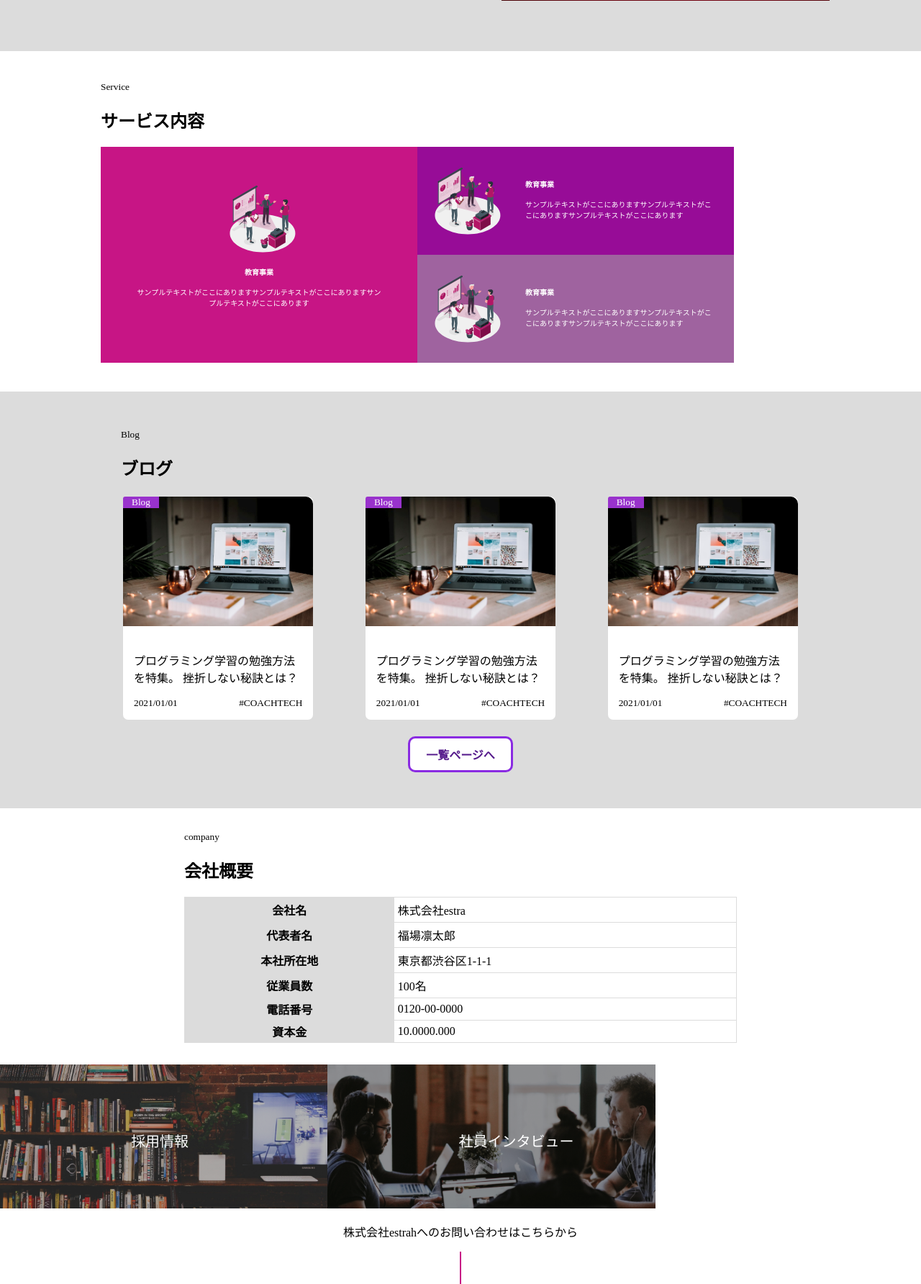
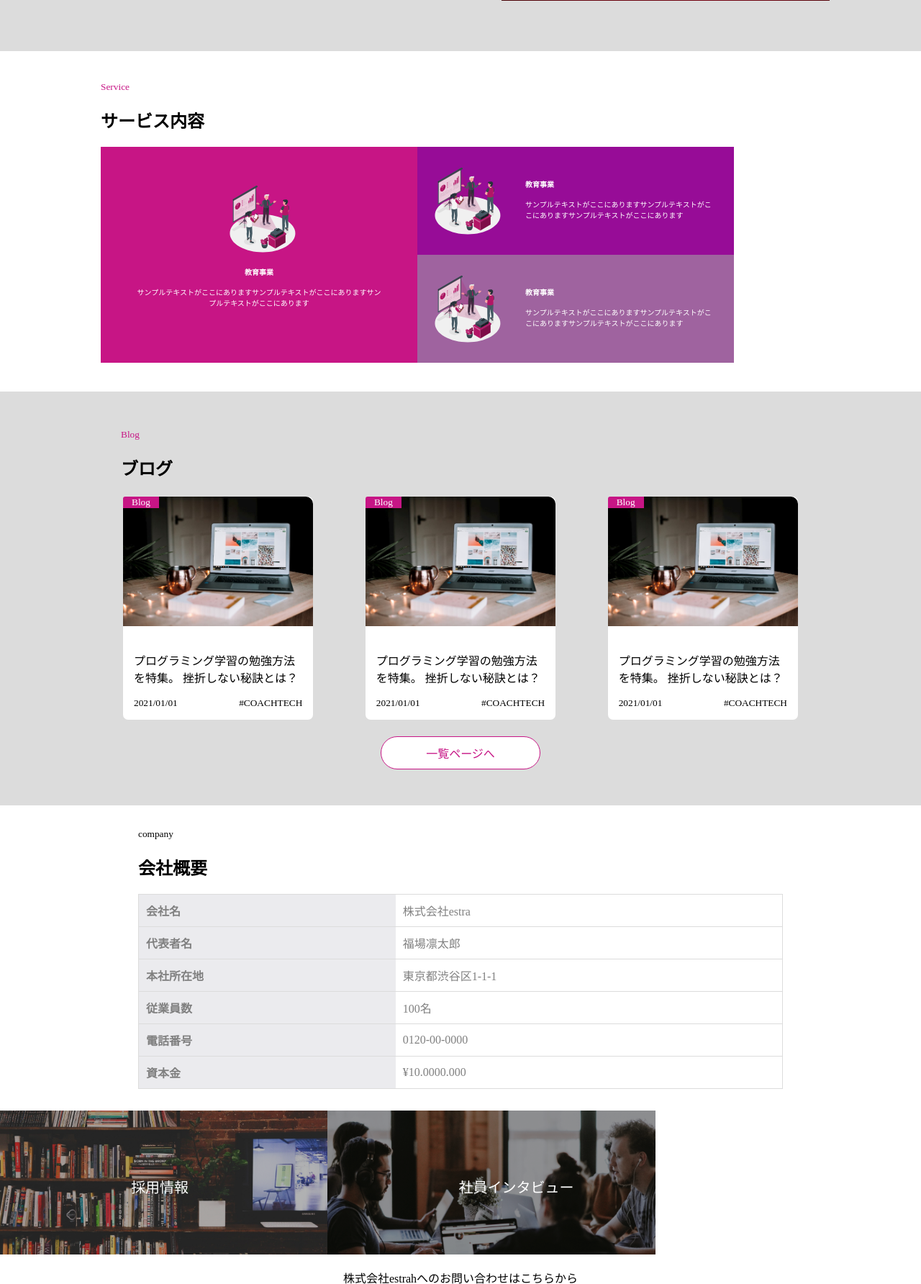
Before and after one commit to ka-yuya-ponta/longpage, a PHP site: page / in a window 1280 px wide. Shown: the part 1624-3408 px from the top of the page at 72% size. Run offline with PHP 8.4, Linux system fonts and the light colour scheme.

Commit message:
nine commit

```diff
--- a/index.html
+++ b/index.html
@@ -80,7 +80,7 @@
   </header>
 
   <main class="main-second">
-    <small>Service</small>
+    <small style="color: mediumvioletred;"> Service</small>
     <h1>サービス内容</h1>
     <div class="main-text">
       <div class="content1">
@@ -113,7 +113,7 @@
   <footer class="footer-second">
     <div class="footers">
 
-      <small>Blog</small>
+      <small style="color: mediumvioletred;">Blog</small>
       <h1>ブログ</h1>
       <div class="cards">
         <div class="card">
@@ -172,7 +172,7 @@
 </div>
 <div class="auto">
 
-  <h4><a href="">一覧ページへ</a></h4>
+  <h4><a href="" style="color: mediumvioletred; font-weight:lighter;">一覧ページへ</a></h4>
 </div>
   </footer>
 </section>
@@ -203,7 +203,7 @@
       </tr>
       <tr>
         <th class="s">資本金</th>
-        <td class="s">10.0000.000</td>
+        <td class="s">¥10.0000.000</td>
       </tr>
 
     </table>
--- a/style.css
+++ b/style.css
@@ -195,11 +195,12 @@ padding-left: 20px;}
 
  .z {
    position: absolute;
-   background-color: darkorchid;
+   background-color: mediumvioletred;
    color: white;
    width: 50px;
    border-radius: 3px 0 0 0;
-   text-align: center;}
+   text-align: center;
+  }
 
  .card-text  {
    margin-top: 0;
@@ -209,11 +210,11 @@ padding-left: 20px;}
   justify-content: space-between;}
 
  .auto h4 {
-   width: 120px;
+   width: 200px;
    background-color: white;
-   border: solid blueviolet;
-   color: blueviolet;
-   border-radius: 10px;
+   border: solid mediumvioletred 1px;
+   color: mediumvioletred;
+   border-radius: 30px;
    text-align: center;
    padding: 10px;
 margin: 0 auto;
@@ -225,7 +226,7 @@ height: auto;}
 .third-header {
   padding: 30px;
   margin: 0 auto;
-  width: 60%;}
+  width: 70%;}
 
 table {
   border: solid gainsboro 1px;
@@ -233,14 +234,18 @@ table {
   border-spacing: 0;}
 
 th {
-  background-color: gainsboro;
+  background-color:#ebebee;
   border-bottom: solid 1px gainsboro;
-  padding: 3px;}
+  padding: 3px;
+text-align: left;
+padding: 10px;
+color:grey ;}
 
 td {
   background-color: white;
   border-bottom: solid gainsboro 1px;
-  padding: 5px;}
+  padding: 10px;
+  color: grey;}
 
 .s {
   border-bottom: none;}
```
